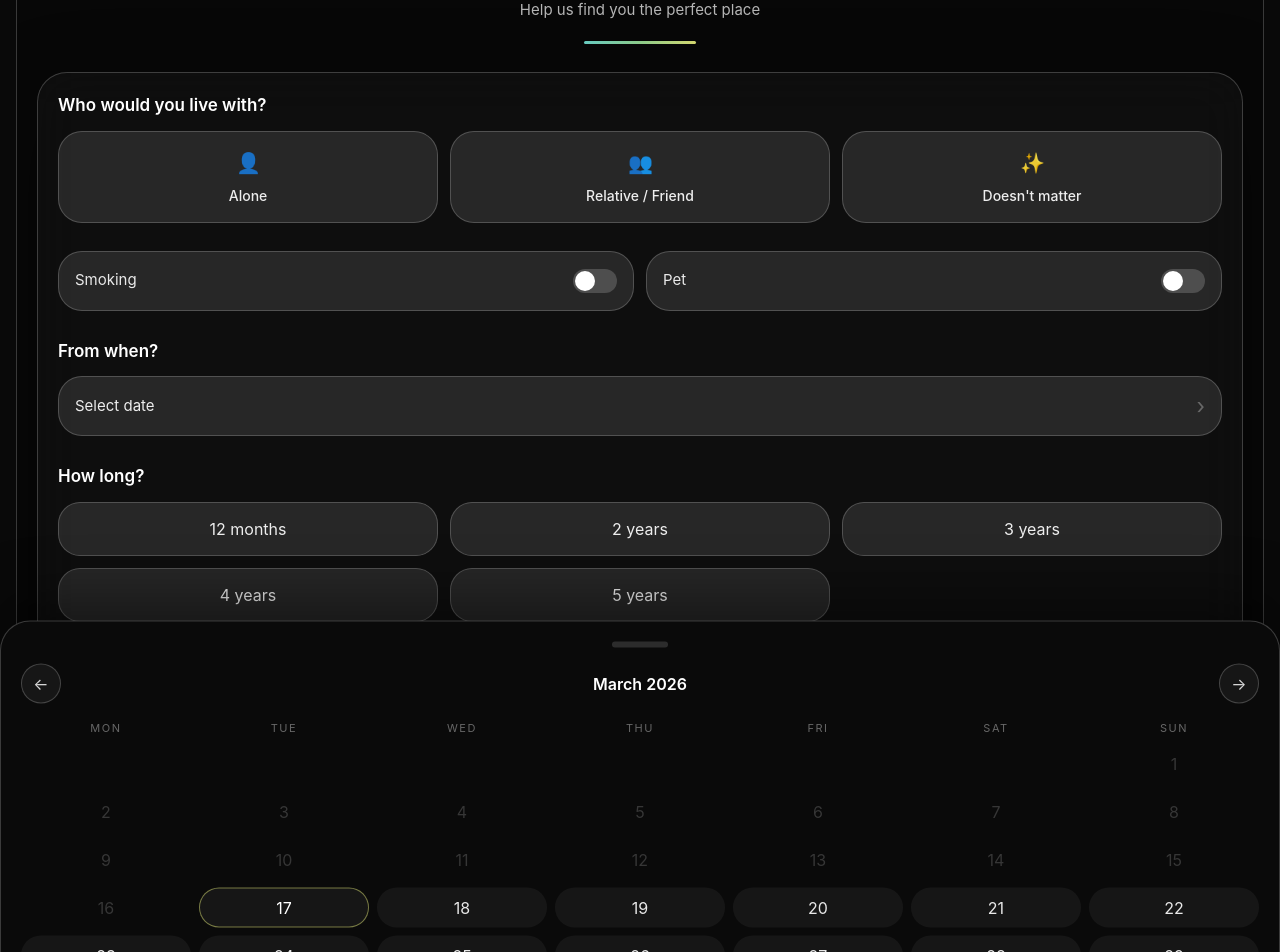
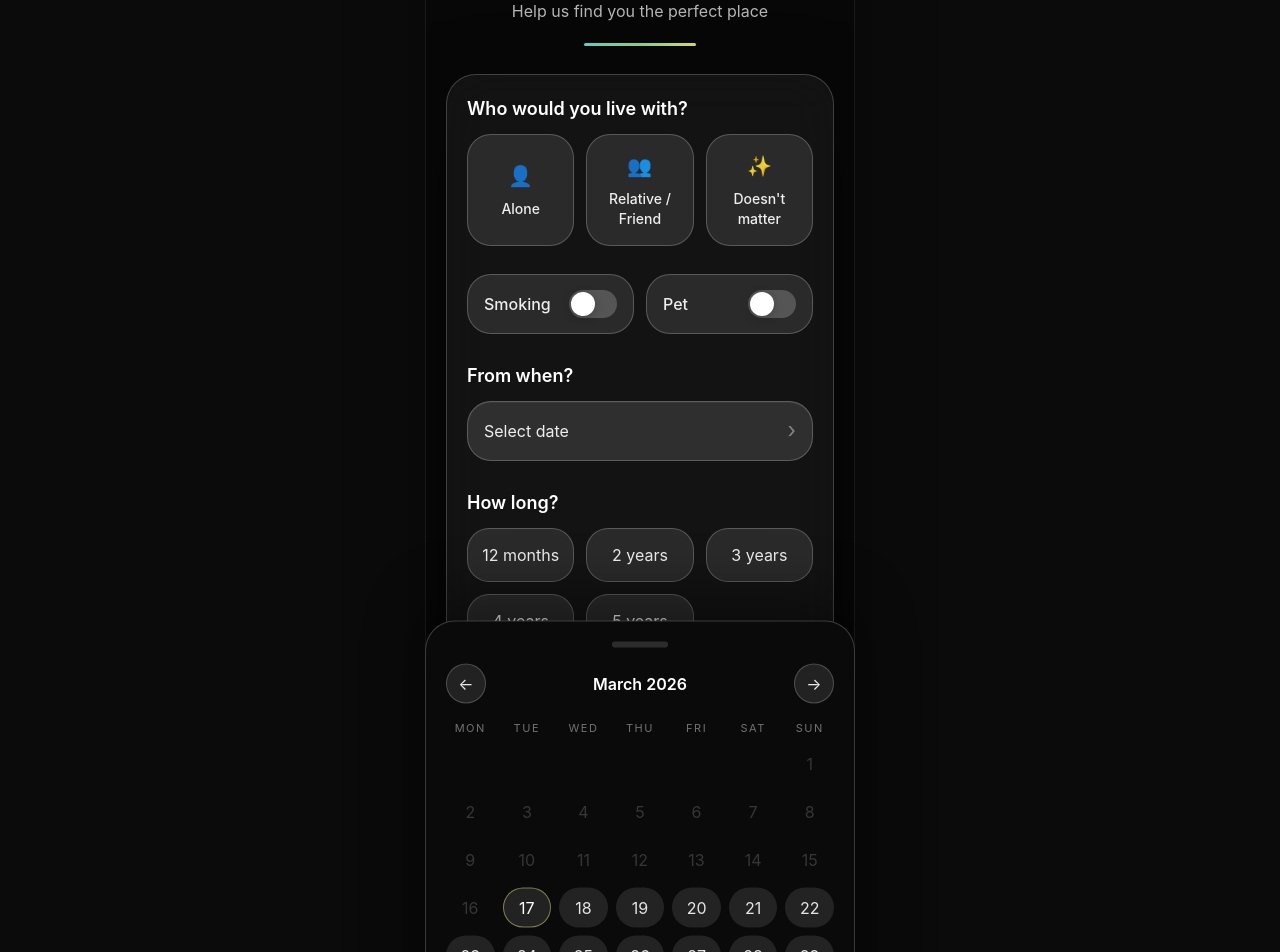
Before and after one commit to csillagingatlan1-ux/landing, a Next.js app: page /step2 in a window 1280 px wide. Shown: the part 180-1132 px from the top of the page. Built offline with nearby package versions, Linux system fonts and the light colour scheme.

Commit message:
ios style toggles and stronger selected states on step2 and step3

```diff
--- a/src/app/step2/page.tsx
+++ b/src/app/step2/page.tsx
@@ -152,15 +152,15 @@ export default function Page() {
 
   return (
     <>
-      <main className="min-h-screen bg-[#0b0b0b] px-4 py-4 text-white">
-        <section className="mx-auto w-full max-w-none md:max-w-none md:max-w-[430px]">
-          <div className="overflow-hidden rounded-[38px] border border-white/20 bg-[#070707] shadow-[0_20px_80px_rgba(0,0,0,0.28)]">
+      <main className="min-h-[100dvh] bg-[#0b0b0b] px-4 py-4 text-white">
+        <section className="mx-auto w-full max-w-[430px]">
+          <div className="overflow-hidden rounded-[38px] border border-white/8 bg-[#070707] shadow-[0_20px_80px_rgba(0,0,0,0.28)]">
             <div className="px-5 pt-5 pb-6">
               <div className="flex justify-end">
                 <button
                   type="button"
                   aria-label="English language"
-                  className="inline-flex h-[58px] min-w-[58px] items-center justify-center rounded-[18px] border border-white/25 bg-white/[0.03] px-4 text-[15px] font-semibold text-white backdrop-blur-sm"
+                  className="inline-flex h-[58px] min-w-[58px] items-center justify-center rounded-[18px] border border-white/20 bg-white/[0.03] px-4 text-[16px] font-semibold text-white backdrop-blur-sm"
                 >
                   EN
                 </button>
@@ -170,16 +170,16 @@ export default function Page() {
                 <h1 className="text-[29px] font-semibold tracking-[-0.03em] text-white">
                   Your preferences
                 </h1>
-                <p className="mt-2 text-[15px] text-white/70">
+                <p className="mt-2 text-[16px] text-white/70">
                   Help us find you the perfect place
                 </p>
                 <div className="mx-auto mt-5 h-[3px] w-28 rounded-full bg-gradient-to-r from-[#6ad0c5] via-[#8fd08d] to-[#d8dd72]" />
               </div>
 
-              <section className="rounded-[30px] border border-white/20 bg-white/[0.03] p-5 shadow-[0_24px_80px_rgba(0,0,0,0.35)] backdrop-blur-xl">
+              <section className="rounded-[30px] border border-white/20 bg-white/[0.05] p-5 shadow-[0_24px_80px_rgba(0,0,0,0.35)] backdrop-blur-xl">
                 <div className="space-y-7">
                   <div>
-                    <h2 className="mb-3 text-[17px] font-semibold text-white">
+                    <h2 className="mb-3 text-[18px] font-semibold text-white">
                       Who would you live with?
                     </h2>
 
@@ -194,10 +194,10 @@ export default function Page() {
                           type="button"
                           onClick={() => setLivingWith(option.label)}
                           className={[
-                            "min-h-[92px] rounded-[24px] border px-3 py-4 transition-all duration-200 hover:-translate-y-[1px] hover:shadow-[0_12px_28px_rgba(0,0,0,0.22)]",
+                            "min-h-[92px] rounded-[24px] border px-3 py-4 transition-all duration-200 hover:-translate-y-[1px]",
                             livingWith === option.label
                               ? "border-transparent bg-gradient-to-r from-[#6ad0c5] via-[#8fd08d] to-[#d8dd72] text-black shadow-[0_18px_40px_rgba(141,216,145,0.28),0_0_0_1px_rgba(255,255,255,0.08)]"
-                              : "border-white/20 bg-white/10 text-white/92",
+                              : "border-white/22 bg-white/10 text-white/92 hover:bg-white/12",
                           ].join(" ")}
                         >
                           <div className="mb-2 text-[20px]">{option.icon}</div>
@@ -210,70 +210,38 @@ export default function Page() {
                   </div>
 
                   <div className="grid grid-cols-2 gap-3">
-                    <button
-                      type="button"
+                    <ToggleCard
+                      label="Smoking"
+                      value={smoking}
                       onClick={() => setSmoking((prev) => !prev)}
-                      className="flex h-[60px] items-center justify-between rounded-[24px] border border-white/20 bg-white/10 px-4"
-                    >
-                      <span className="text-[15px] text-white/90">Smoking</span>
+                    />
 
-                      <span
-                        className={[
-                          "relative h-6 w-11 rounded-full transition",
-                          smoking ? "bg-[#9be37c]" : "bg-white/18",
-                        ].join(" ")}
-                      >
-                        <span
-                          className={[
-                            "absolute top-[2px] h-5 w-5 rounded-full bg-white transition",
-                            smoking ? "left-[22px]" : "left-[2px]",
-                          ].join(" ")}
+                    <ToggleCard
+                      label="Pet"
+                      value={pet}
+                      onClick={() => setPet((prev) => !prev)}
                     />
-                      </span>
-                    </button>
-
-                    <button
-                      type="button"
-                      onClick={() => setPet((prev) => !prev)}
-                      className="flex h-[60px] items-center justify-between rounded-[24px] border border-white/20 bg-white/10 px-4"
-                    >
-                      <span className="text-[15px] text-white/90">Pet</span>
-
-                      <span
-                        className={[
-                          "relative h-6 w-11 rounded-full transition",
-                          pet ? "bg-[#9be37c]" : "bg-white/18",
-                        ].join(" ")}
-                      >
-                        <span
-                          className={[
-                            "absolute top-[2px] h-5 w-5 rounded-full bg-white transition",
-                            pet ? "left-[22px]" : "left-[2px]",
-                          ].join(" ")}
-                        />
-                      </span>
-                    </button>
                   </div>
 
                   <div>
-                    <h2 className="mb-3 text-[17px] font-semibold text-white">
+                    <h2 className="mb-3 text-[18px] font-semibold text-white">
                       From when?
                     </h2>
 
                     <button
                       type="button"
                       onClick={() => setIsCalendarOpen(true)}
-                      className="flex h-[60px] w-full items-center justify-between rounded-[24px] border border-white/20 bg-white/10 px-4 text-left transition hover:border-white/20"
+                      className="flex h-[60px] w-full items-center justify-between rounded-[24px] border border-white/22 bg-white/12 px-4 text-left text-[16px] text-white shadow-[inset_0_1px_0_rgba(255,255,255,0.05)] transition-all duration-200 hover:bg-white/14"
                     >
-                      <span className="text-[15px] text-white/92">
+                      <span className="text-white/92">
                         {formatDisplayDate(moveInDate)}
                       </span>
-                      <span className="text-[22px] text-white/30">›</span>
+                      <span className="text-[22px] text-white/40">›</span>
                     </button>
                   </div>
 
                   <div>
-                    <h2 className="mb-3 text-[17px] font-semibold text-white">
+                    <h2 className="mb-3 text-[18px] font-semibold text-white">
                       How long?
                     </h2>
 
@@ -288,7 +256,7 @@ export default function Page() {
                               "h-[54px] rounded-[22px] border px-3 text-[14px] font-medium transition-all duration-200 hover:-translate-y-[1px]",
                               duration === option
                                 ? "border-transparent bg-gradient-to-r from-[#6ad0c5] via-[#8fd08d] to-[#d8dd72] text-black shadow-[0_18px_40px_rgba(141,216,145,0.28),0_0_0_1px_rgba(255,255,255,0.08)]"
-                                : "border-white/20 bg-white/10 text-white/92",
+                                : "border-white/22 bg-white/10 text-white/92 hover:bg-white/12",
                             ].join(" ")}
                           >
                             {option}
@@ -299,7 +267,7 @@ export default function Page() {
                   </div>
 
                   <div>
-                    <h2 className="mb-3 text-[17px] font-semibold text-white">
+                    <h2 className="mb-3 text-[18px] font-semibold text-white">
                       What are you looking for?
                     </h2>
 
@@ -313,7 +281,7 @@ export default function Page() {
                             "h-[56px] rounded-[24px] border px-4 text-[16px] font-medium transition-all duration-200 hover:-translate-y-[1px]",
                             property === option
                               ? "border-transparent bg-gradient-to-r from-[#6ad0c5] via-[#8fd08d] to-[#d8dd72] text-black shadow-[0_18px_40px_rgba(141,216,145,0.28),0_0_0_1px_rgba(255,255,255,0.08)]"
-                              : "border-white/20 bg-white/10 text-white/92",
+                              : "border-white/22 bg-white/10 text-white/92 hover:bg-white/12",
                           ].join(" ")}
                         >
                           {option}
@@ -323,11 +291,11 @@ export default function Page() {
                   </div>
 
                   <div>
-                    <h2 className="mb-3 text-[17px] font-semibold text-white">
+                    <h2 className="mb-3 text-[18px] font-semibold text-white">
                       Location
                     </h2>
 
-                    <p className="mb-3 text-[13px] text-white/68">
+                    <p className="mb-3 text-[14px] text-white/68">
                       Choose multiple
                     </p>
 
@@ -348,7 +316,7 @@ export default function Page() {
                             "rounded-full border px-4 py-2.5 text-[14px] font-medium transition-all duration-200 hover:-translate-y-[1px]",
                             locations.includes(location)
                               ? "border-transparent bg-gradient-to-r from-[#6ad0c5] via-[#8fd08d] to-[#d8dd72] text-black shadow-[0_14px_30px_rgba(141,216,145,0.24),0_0_0_1px_rgba(255,255,255,0.06)]"
-                              : "border-white/20 bg-white/10 text-white/90",
+                              : "border-white/22 bg-white/10 text-white/92 hover:bg-white/12",
                           ].join(" ")}
                         >
                           {location}
@@ -358,7 +326,7 @@ export default function Page() {
                   </div>
 
                   <div>
-                    <h2 className="mb-3 text-[17px] font-semibold text-white">
+                    <h2 className="mb-3 text-[18px] font-semibold text-white">
                       Rooms needed
                     </h2>
 
@@ -379,7 +347,7 @@ export default function Page() {
 
                   {isWorker ? (
                     <div>
-                      <h2 className="mb-3 text-[17px] font-semibold text-white">
+                      <h2 className="mb-3 text-[18px] font-semibold text-white">
                         Colleagues count
                       </h2>
 
@@ -404,7 +372,8 @@ export default function Page() {
                 </div>
               </section>
 
-              <div className="sticky bottom-0 mt-6 grid grid-cols-2 gap-3 rounded-[28px] border border-white/20 bg-[#0a0a0a]/90 p-4 backdrop-blur-xl">
+              <div className="sticky bottom-[max(12px,env(safe-area-inset-bottom))] mt-6 rounded-[28px] border border-white/20 bg-[rgba(10,10,10,0.86)] p-4 backdrop-blur-2xl shadow-[0_-8px_30px_rgba(0,0,0,0.28)]">
+                <div className="grid grid-cols-2 gap-3">
                   <button
                     type="button"
                     onClick={() => router.push("/")}
@@ -416,10 +385,11 @@ export default function Page() {
                   <button
                     type="button"
                     onClick={handleContinue}
-                  className="flex h-[58px] items-center justify-center rounded-[24px] bg-gradient-to-r from-[#6ad0c5] via-[#8fd08d] to-[#d8dd72] text-[16px] font-semibold text-black transition-all duration-200 hover:brightness-105 active:scale-[0.99] shadow-[0_16px_36px_rgba(141,216,145,0.24)]"
+                    className="flex h-[58px] items-center justify-center rounded-[24px] bg-gradient-to-r from-[#6ad0c5] via-[#8fd08d] to-[#d8dd72] text-[16px] font-semibold text-black transition-all duration-200 hover:brightness-105 active:scale-[0.99] shadow-[0_18px_40px_rgba(141,216,145,0.28)]"
                   >
                     Continue →
                   </button>
+                </div>
               </div>
             </div>
           </div>
@@ -428,7 +398,7 @@ export default function Page() {
 
       <div
         className={[
-          "fixed inset-0 z-40 bg-white/10 transition",
+          "fixed inset-0 z-40 bg-black/55 transition",
           isCalendarOpen ? "pointer-events-auto opacity-100" : "pointer-events-none opacity-0",
         ].join(" ")}
         onClick={() => setIsCalendarOpen(false)}
@@ -436,7 +406,7 @@ export default function Page() {
 
       <div
         className={[
-          "fixed inset-x-0 bottom-0 z-50 mx-auto w-full max-w-none md:max-w-none md:max-w-[430px] rounded-t-[30px] border border-white/20 bg-[#0a0a0a] p-5 shadow-[0_-20px_60px_rgba(0,0,0,0.45)] transition-transform duration-300",
+          "fixed inset-x-0 bottom-0 z-50 mx-auto w-full max-w-[430px] rounded-t-[30px] border border-white/20 bg-[#0a0a0a] p-5 shadow-[0_-20px_60px_rgba(0,0,0,0.45)] transition-transform duration-300",
           isCalendarOpen ? "translate-y-0" : "translate-y-full",
         ].join(" ")}
       >
@@ -446,7 +416,7 @@ export default function Page() {
           <button
             type="button"
             onClick={goToPreviousMonth}
-            className="flex h-10 w-10 items-center justify-center rounded-full border border-white/20 bg-white/5 text-white/82 transition hover:bg-white/10"
+            className="flex h-10 w-10 items-center justify-center rounded-full border border-white/20 bg-white/10 text-white/90 transition hover:bg-white/15"
           >
             ←
           </button>
@@ -456,13 +426,13 @@ export default function Page() {
           <button
             type="button"
             onClick={goToNextMonth}
-            className="flex h-10 w-10 items-center justify-center rounded-full border border-white/20 bg-white/5 text-white/82 transition hover:bg-white/10"
+            className="flex h-10 w-10 items-center justify-center rounded-full border border-white/20 bg-white/10 text-white/90 transition hover:bg-white/15"
           >
             →
           </button>
         </div>
 
-        <div className="mb-2 grid grid-cols-7 gap-2 text-center text-[11px] uppercase tracking-[0.14em] text-white/38">
+        <div className="mb-2 grid grid-cols-7 gap-2 text-center text-[11px] uppercase tracking-[0.14em] text-white/42">
           {["Mon", "Tue", "Wed", "Thu", "Fri", "Sat", "Sun"].map((day) => (
             <div key={day}>{day}</div>
           ))}
@@ -489,8 +459,8 @@ export default function Page() {
                     : isSelected
                     ? "bg-gradient-to-r from-[#6ad0c5] via-[#8fd08d] to-[#d8dd72] text-black shadow-[0_10px_26px_rgba(141,216,145,0.18)]"
                     : isToday
-                    ? "border border-[#d8dd72]/50 bg-white/5 text-white"
-                    : "bg-white/5 text-white/90 hover:bg-white/10",
+                    ? "border border-[#d8dd72]/50 bg-white/10 text-white"
+                    : "bg-white/10 text-white/88 hover:bg-white/15",
                 ].join(" ")}
               >
                 {date.getDate()}
@@ -506,7 +476,7 @@ export default function Page() {
               setMoveInDate(null);
               setIsCalendarOpen(false);
             }}
-            className="flex h-[52px] items-center justify-center rounded-[20px] border border-white/20 bg-white/5 text-[14px] font-medium text-white/82 transition hover:bg-white/10"
+            className="flex h-[52px] items-center justify-center rounded-[20px] border border-white/20 bg-white/10 text-[14px] font-medium text-white/88 transition hover:bg-white/14"
           >
             Clear
           </button>
@@ -523,3 +493,42 @@ export default function Page() {
     </>
   );
 }
+
+function ToggleCard({
+  label,
+  value,
+  onClick,
+}: {
+  label: string;
+  value: boolean;
+  onClick: () => void;
+}) {
+  return (
+    <button
+      type="button"
+      onClick={onClick}
+      className={[
+        "flex h-[60px] items-center justify-between rounded-[24px] border px-4 transition-all duration-200 hover:-translate-y-[1px]",
+        value
+          ? "border-transparent bg-gradient-to-r from-[#6ad0c5] via-[#8fd08d] to-[#d8dd72] text-black shadow-[0_18px_40px_rgba(141,216,145,0.28),0_0_0_1px_rgba(255,255,255,0.08)]"
+          : "border-white/22 bg-white/10 text-white/92 hover:bg-white/12",
+      ].join(" ")}
+    >
+      <span className="text-[16px] font-medium">{label}</span>
+
+      <span
+        className={[
+          "relative h-7 w-12 rounded-full transition-all duration-200",
+          value ? "bg-black/20" : "bg-white/20",
+        ].join(" ")}
+      >
+        <span
+          className={[
+            "absolute top-[2px] h-6 w-6 rounded-full bg-white shadow-[0_2px_10px_rgba(0,0,0,0.22)] transition-all duration-200",
+            value ? "left-[22px]" : "left-[2px]",
+          ].join(" ")}
+        />
+      </span>
+    </button>
+  );
+}
```
Also changed, not shown: src/app/step3/page.tsx (+20 -20 lines). Lines whose indentation alone changed are shown as unchanged.
